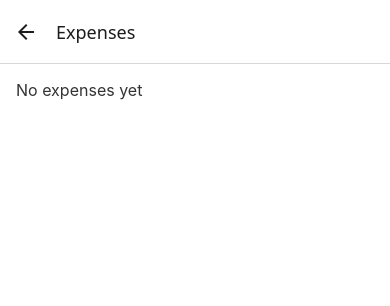
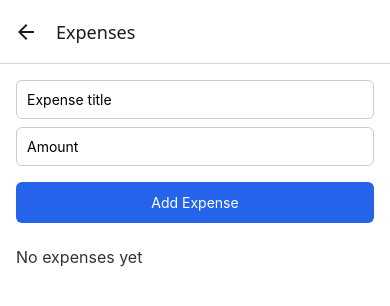
Before and after one commit to Tigran105/Mobile-Expense-Tracker, a React Native app: screen /Expenses in a window 390 px wide. Shown: the top 306 px of the page. Built offline with nearby package versions, Linux system fonts and the light colour scheme.

Commit message:
Add expense functionality: AddExpenseForm + ExpensesScreen updates with Zustand

```diff
--- /dev/null
+++ b/src/components/AddExpenseForm.tsx
@@ -0,0 +1,59 @@
+import { useState } from 'react';
+import { View, TextInput, Alert } from 'react-native';
+import styled from 'styled-components/native';
+import Button from './Button';
+import { useStore } from '@store/store';
+
+const Container = styled(View)`
+  width: 100%;
+  margin-bottom: 16px;
+`;
+
+export default function AddExpenseForm() {
+  const [title, setTitle] = useState('');
+  const [amount, setAmount] = useState('');
+  const addExpense = useStore((state) => state.addExpense);
+
+  const handleAdd = () => {
+    const num = parseFloat(amount);
+    if (!title || isNaN(num)) {
+      Alert.alert('Error', 'Please enter valid title and amount');
+      return;
+    }
+
+    addExpense({ title, amount: num });
+    setTitle('');
+    setAmount('');
+  };
+
+  return (
+    <Container>
+      <TextInput
+        placeholder="Expense title"
+        value={title}
+        onChangeText={setTitle}
+        style={{
+          borderWidth: 1,
+          borderColor: '#ccc',
+          borderRadius: 6,
+          padding: 10,
+          marginBottom: 8,
+        }}
+      />
+      <TextInput
+        placeholder="Amount"
+        value={amount}
+        onChangeText={setAmount}
+        keyboardType="numeric"
+        style={{
+          borderWidth: 1,
+          borderColor: '#ccc',
+          borderRadius: 6,
+          padding: 10,
+          marginBottom: 8,
+        }}
+      />
+      <Button title="Add Expense" onPress={handleAdd} />
+    </Container>
+  );
+}
--- a/src/screens/ExpensesScreen.tsx
+++ b/src/screens/ExpensesScreen.tsx
@@ -1,6 +1,7 @@
 import { View, FlatList, Text } from 'react-native';
 import styled from 'styled-components/native';
 import { useStore } from '@store/store';
+import AddExpenseForm from '@components/AddExpenseForm';
 
 const Container = styled(View)`
     flex: 1;
@@ -25,6 +26,8 @@ export default function ExpensesScreen() {
 
   return (
     <Container>
+      <AddExpenseForm />
+
       <FlatList
         data={expenses}
         keyExtractor={(_, index) => index.toString()}
```
